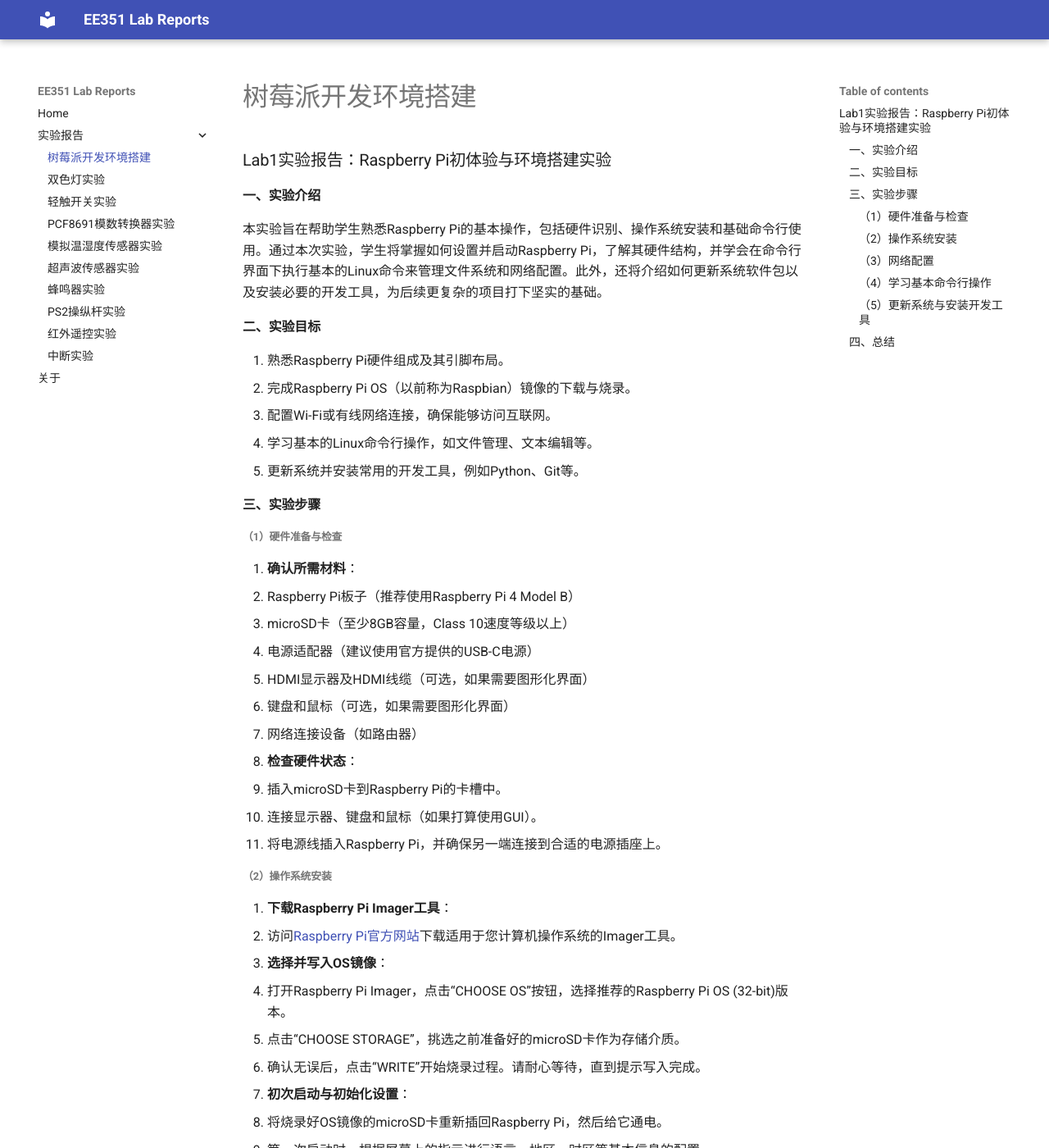
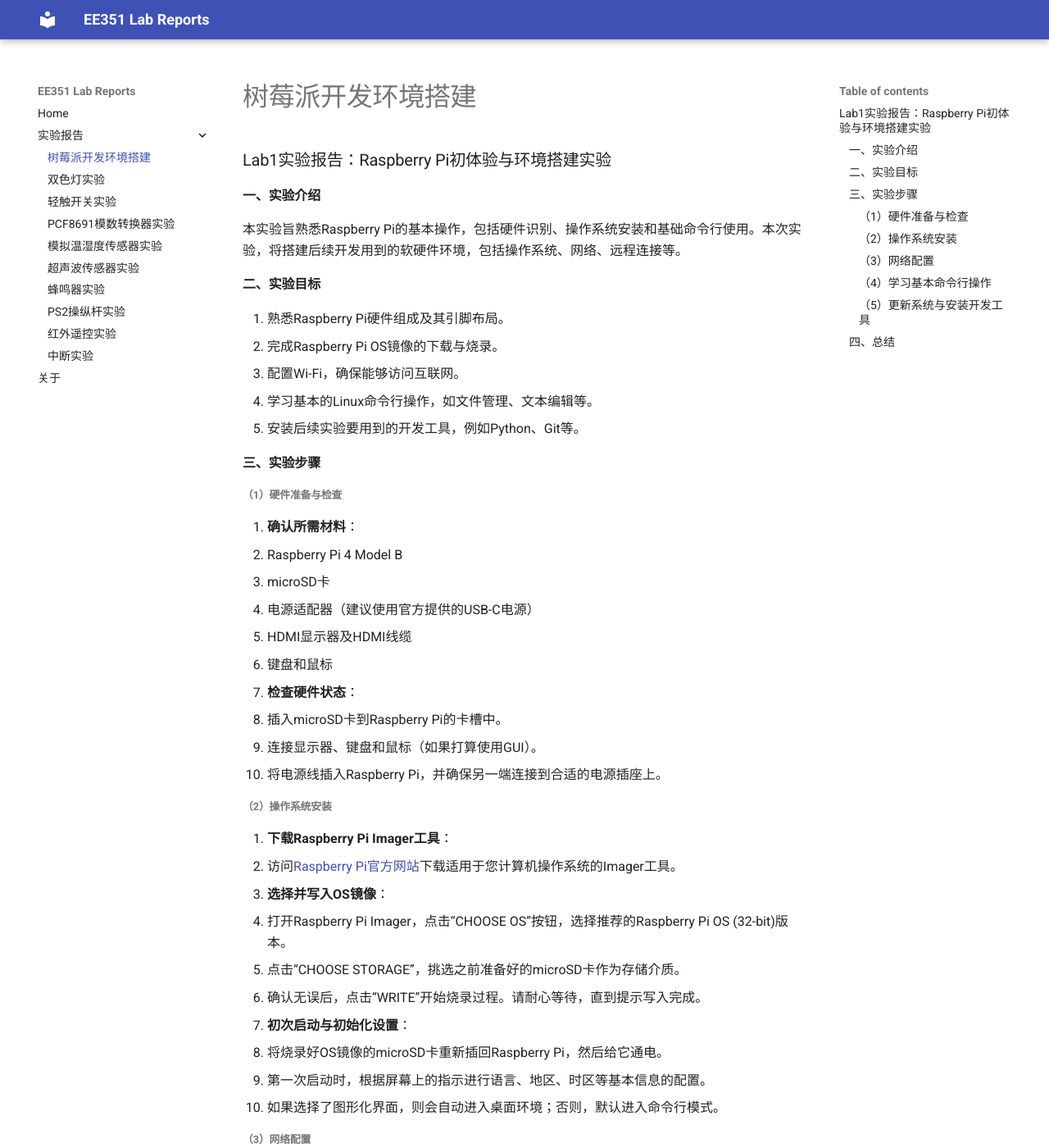
Before and after one commit to sergiudm/ee351-lab-reports, an MkDocs documentation site: the page built from docs/lab1.md, in a window 1280 px wide and 1400 px high. Shown: the whole window at 82% size. Built offline with MkDocs 1.6.1 and Material for MkDocs 9.7.7, drawn with Linux system fonts in a browser that asks for light colours.

```diff
--- a/docs/lab1.md
+++ b/docs/lab1.md
@@ -1,24 +1,23 @@
 ### Lab1实验报告：Raspberry Pi初体验与环境搭建实验
 
 #### 一、实验介绍
-本实验旨在帮助学生熟悉Raspberry Pi的基本操作，包括硬件识别、操作系统安装和基础命令行使用。通过本次实验，学生将掌握如何设置并启动Raspberry Pi，了解其硬件结构，并学会在命令行界面下执行基本的Linux命令来管理文件系统和网络配置。此外，还将介绍如何更新系统软件包以及安装必要的开发工具，为后续更复杂的项目打下坚实的基础。
+本实验旨熟悉Raspberry Pi的基本操作，包括硬件识别、操作系统安装和基础命令行使用。本次实验，将搭建后续开发用到的软硬件环境，包括操作系统、网络、远程连接等。
 
 #### 二、实验目标
 1. 熟悉Raspberry Pi硬件组成及其引脚布局。
-2. 完成Raspberry Pi OS（以前称为Raspbian）镜像的下载与烧录。
-3. 配置Wi-Fi或有线网络连接，确保能够访问互联网。
+2. 完成Raspberry Pi OS镜像的下载与烧录。
+3. 配置Wi-Fi，确保能够访问互联网。
 4. 学习基本的Linux命令行操作，如文件管理、文本编辑等。
-5. 更新系统并安装常用的开发工具，例如Python、Git等。
+5. 安装后续实验要用到的开发工具，例如Python、Git等。
 
 #### 三、实验步骤
 ##### （1）硬件准备与检查
 1. **确认所需材料**：
-   - Raspberry Pi板子（推荐使用Raspberry Pi 4 Model B）
-   - microSD卡（至少8GB容量，Class 10速度等级以上）
+   - Raspberry Pi 4 Model B
+   - microSD卡
    - 电源适配器（建议使用官方提供的USB-C电源）
-   - HDMI显示器及HDMI线缆（可选，如果需要图形化界面）
-   - 键盘和鼠标（可选，如果需要图形化界面）
-   - 网络连接设备（如路由器）
+   - HDMI显示器及HDMI线缆
+   - 键盘和鼠标
 
 2. **检查硬件状态**：
    - 插入microSD卡到Raspberry Pi的卡槽中。
```
Also changed, not shown: README.md (+2 -0 lines), site/lab1/index.html, 1 other file.
